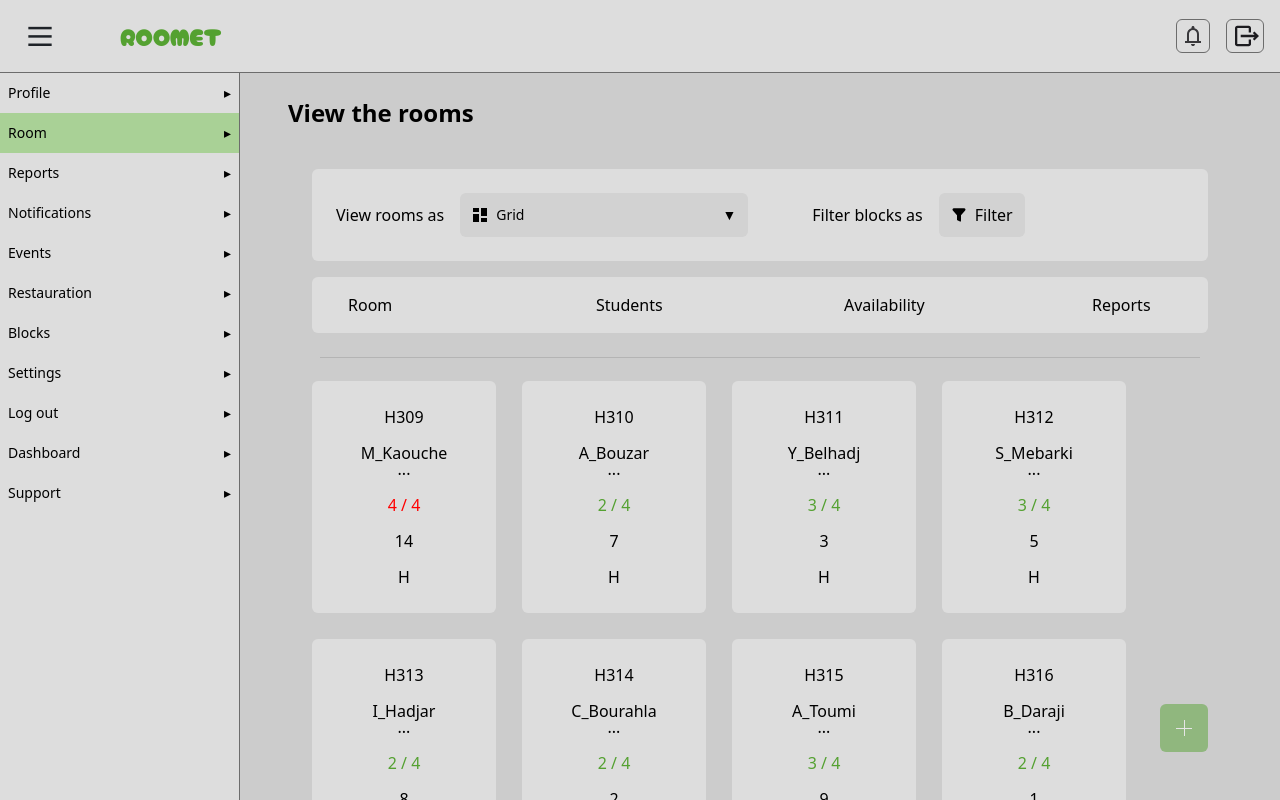
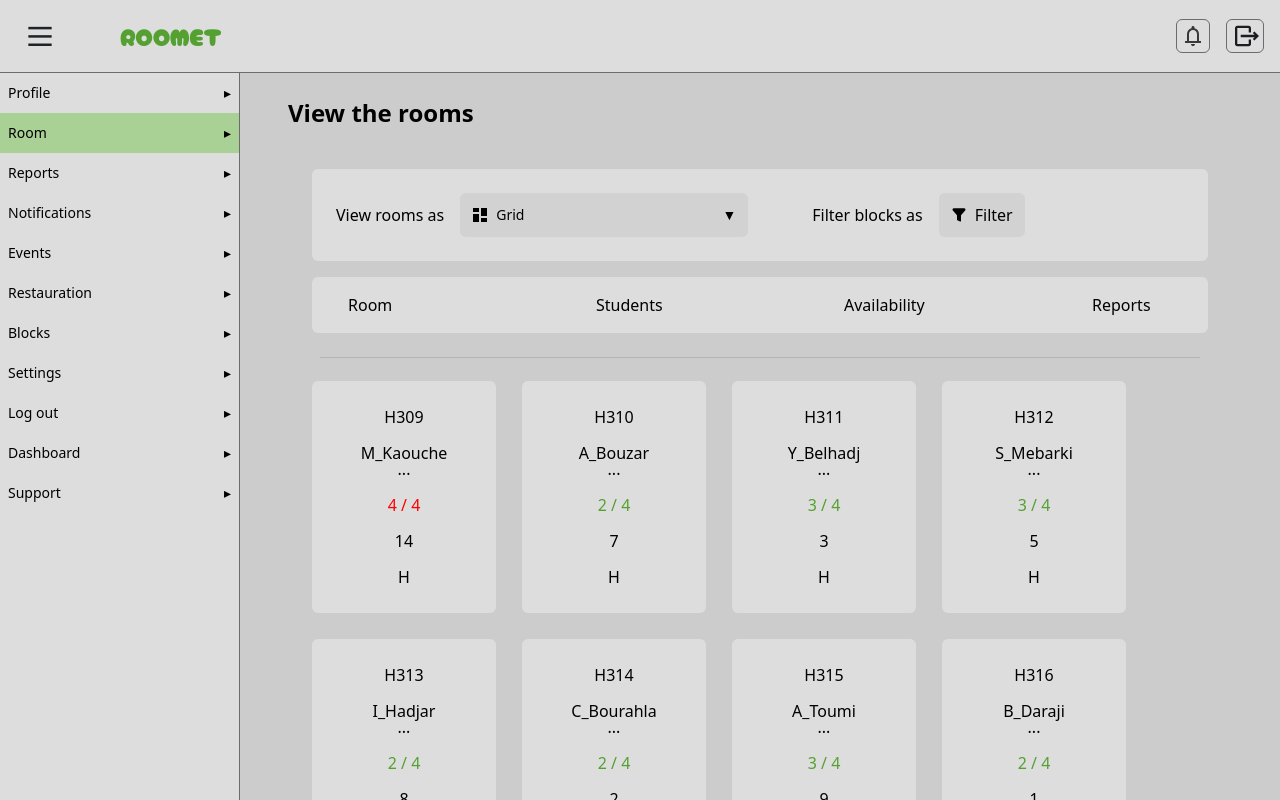
Before and after one commit to KMalek101/Roomet-front, a Next.js app: page /room in a window 1280 px wide. Built offline with nearby package versions, Linux system fonts and the light colour scheme.

Commit message:
removed add room button

```diff
--- a/src/app/room/page.jsx
+++ b/src/app/room/page.jsx
@@ -15,11 +15,6 @@ export default function page() {
           <ViewRooms />
         </div>
       </div>
-
-      <button className="cursor-pointer flex items-center justify-center absolute h-12 w-12 bottom-12 right-18 bg-[var(--green-color)] rounded-md opacity-50 hover:opacity-100 transition-all duration-25 ease-in">
-        <div className="flex h-1/3 w-[1px] bg-[var(--w-color)] absolute"></div>
-        <div className="w-1/3 h-[1px] bg-[var(--w-color)] absolute"></div>
-      </button>
     </div>
   );
 }
```
